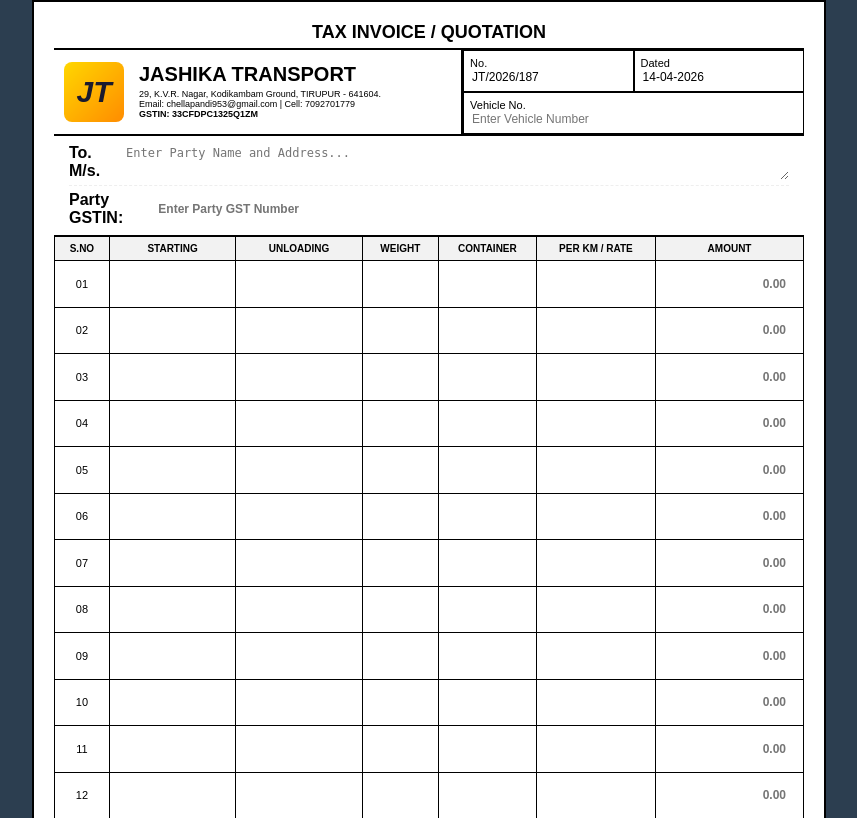
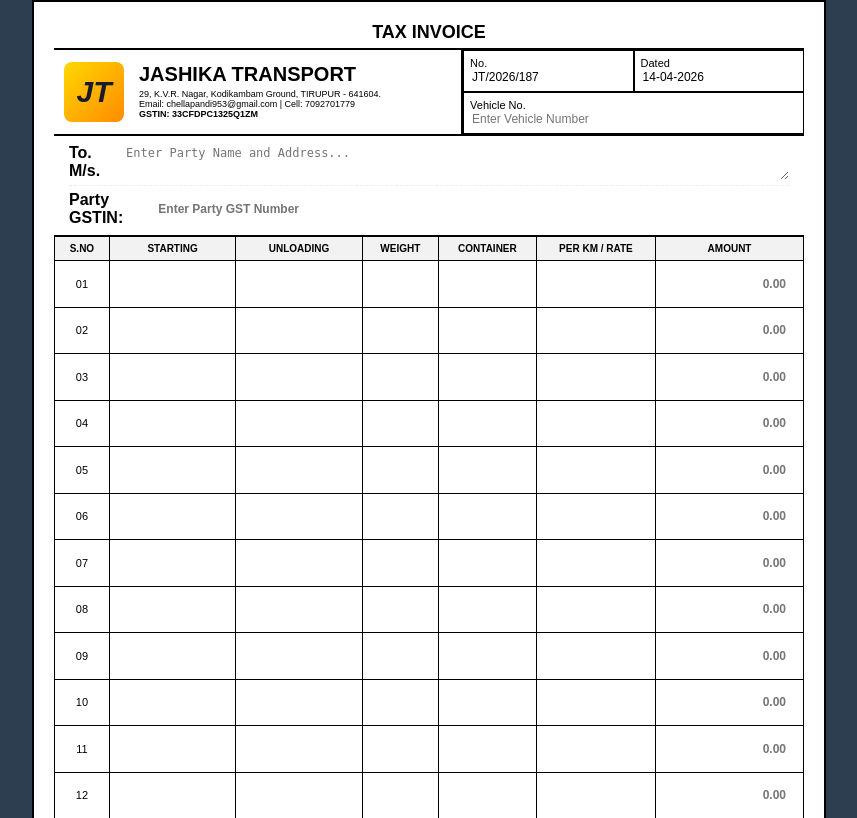
Before and after one commit to MUNIYAPPAN-AI/jashika-transport, a Flask app: page /create_bill in a window 1280 px wide. Shown: the top 818 px of the page, without its empty margins (211-1068 px from the left). Run offline with Flask 3, Linux system fonts and the light colour scheme; the visitor is signed in with stand-in values (Sample User, id 1); some libraries are stand-ins or nearby versions.

Commit message:
Updated project files and logic

```diff
--- a/templates/create_bill.html
+++ b/templates/create_bill.html
@@ -68,7 +68,7 @@
 <body>
 
     <div id="bill-to-print">
-        <div class="top-header"><strong>TAX INVOICE / QUOTATION</strong></div>
+        <div class="top-header"><strong>TAX INVOICE</strong></div>
 
         <div class="header-grid">
             <div class="company-details">
```
